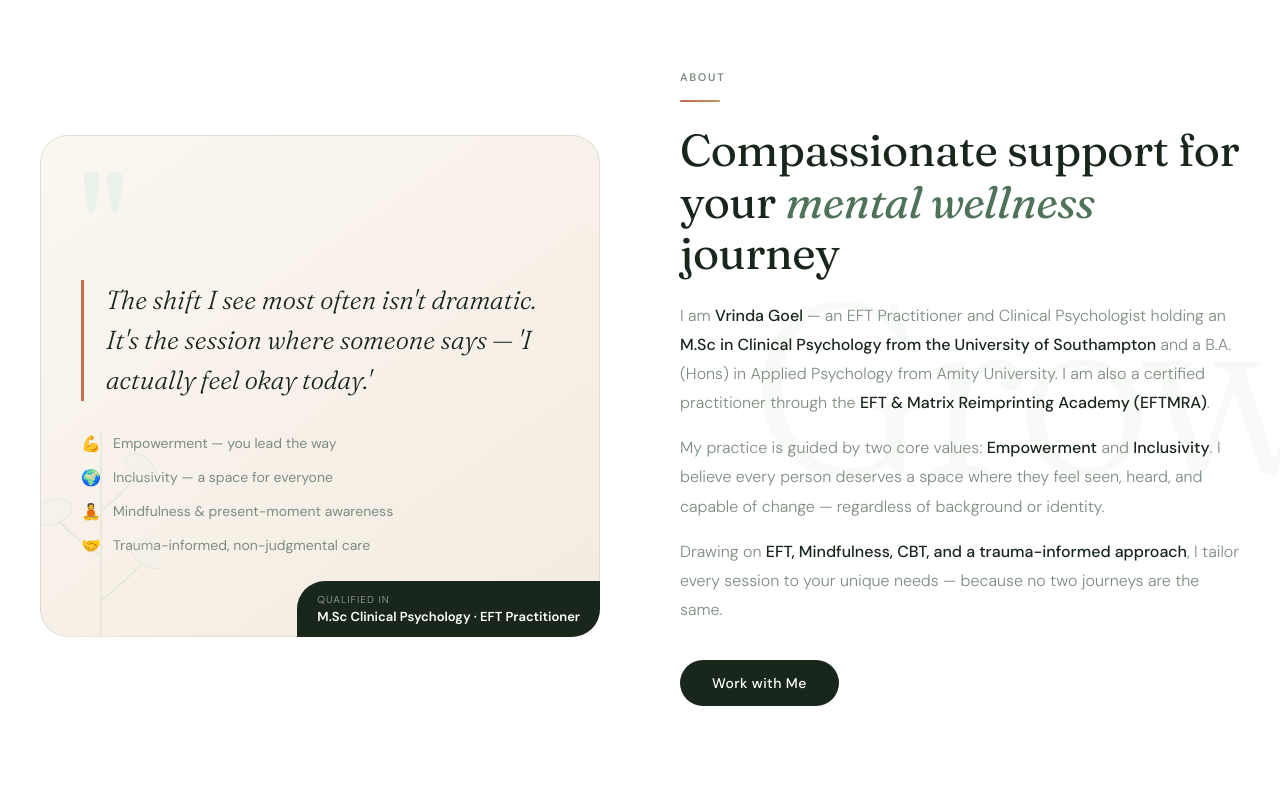
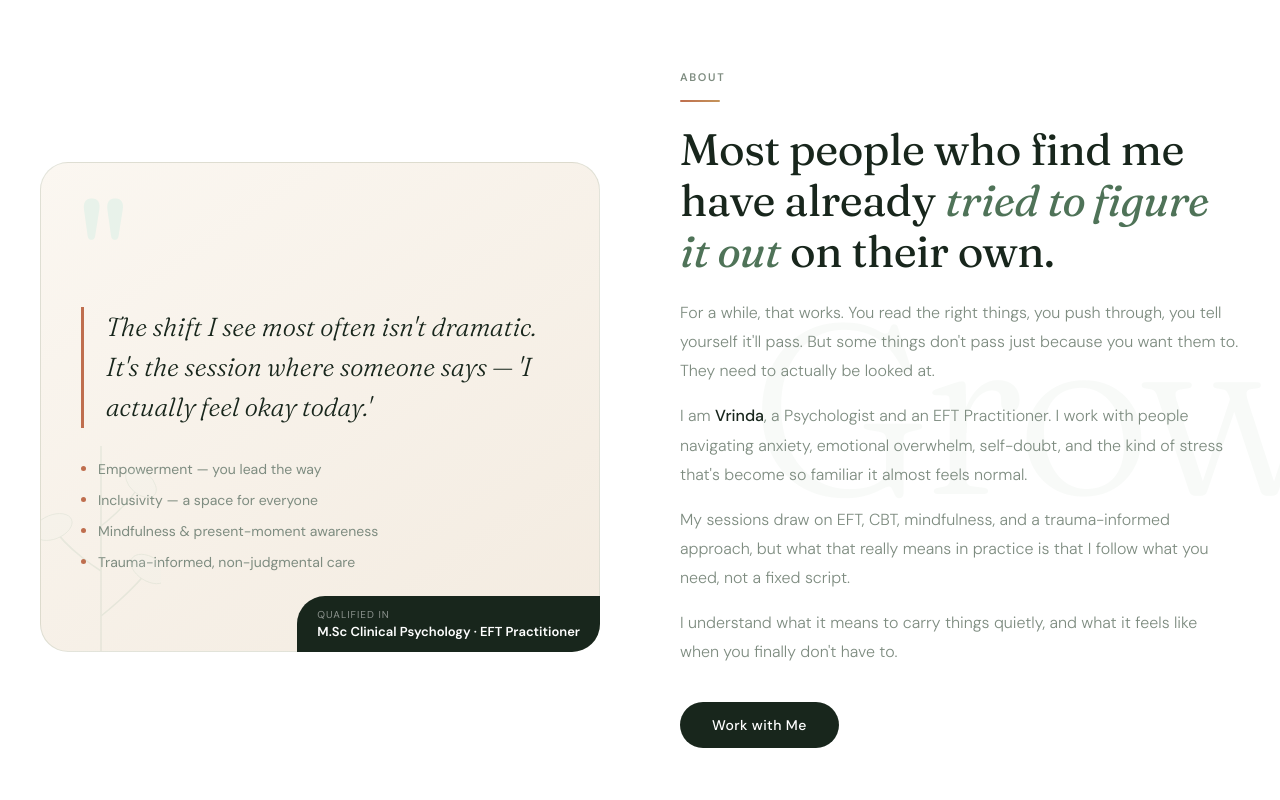
Before and after one commit to lakshhya-fyscal/healing-horizon, a React (Vite) app: page / in a window 1280 px wide. Shown: the part 900-1700 px from the top of the page. Built offline with nearby package versions, Linux system fonts and the light colour scheme.

Commit message:
Update about section copy and remove emojis from bullet points

```diff
--- a/src/App.jsx
+++ b/src/App.jsx
@@ -657,14 +657,14 @@ function About() {
 
               <div style={{ display: "flex", flexDirection: "column", gap: 13 }}>
                 {[
-                  { icon: "💪", text: "Empowerment — you lead the way" },
-                  { icon: "🌍", text: "Inclusivity — a space for everyone" },
-                  { icon: "🧘", text: "Mindfulness & present-moment awareness" },
-                  { icon: "🤝", text: "Trauma-informed, non-judgmental care" },
-                ].map((item, i) => (
+                  "Empowerment — you lead the way",
+                  "Inclusivity — a space for everyone",
+                  "Mindfulness & present-moment awareness",
+                  "Trauma-informed, non-judgmental care",
+                ].map((text, i) => (
                   <div key={i} style={{ display: "flex", alignItems: "center", gap: 12 }}>
-                    <span style={{ fontSize: 16 }}>{item.icon}</span>
-                    <span style={{ fontFamily: B, fontSize: 14, color: MUTED }}>{item.text}</span>
+                    <div style={{ width: 5, height: 5, borderRadius: "50%", background: TERRA, flexShrink: 0 }} />
+                    <span style={{ fontFamily: B, fontSize: 14, color: MUTED }}>{text}</span>
                   </div>
                 ))}
               </div>
@@ -686,29 +686,29 @@ function About() {
             <span className="section-label">About</span>
             <div className="rule" />
             <h2 style={{
-              fontFamily: D, fontSize: "clamp(30px, 3.5vw, 48px)",
+              fontFamily: D, fontSize: "clamp(26px, 3.5vw, 44px)",
               fontWeight: 400, color: FOREST, lineHeight: 1.15,
               marginBottom: 22, letterSpacing: "-0.5px",
             }}>
-              Compassionate support for your{" "}
-              <em style={{ fontStyle: "italic", color: SAGE }}>mental wellness</em>{" "}journey
+              Most people who find me have already{" "}
+              <em style={{ fontStyle: "italic", color: SAGE }}>tried to figure it out</em>{" "}on their own.
             </h2>
 
             <p style={{ fontFamily: B, fontSize: 16, color: MUTED, lineHeight: 1.82, marginBottom: 16, fontWeight: 300 }}>
-              I am <strong style={{ color: FOREST, fontWeight: 500 }}>Vrinda Goel</strong> — an EFT Practitioner and Clinical
-              Psychologist holding an <strong style={{ color: FOREST, fontWeight: 500 }}>M.Sc in Clinical Psychology from the
-              University of Southampton</strong> and a B.A. (Hons) in Applied Psychology from Amity University. I am also a
-              certified practitioner through the <strong style={{ color: FOREST, fontWeight: 500 }}>EFT & Matrix Reimprinting
-              Academy (EFTMRA)</strong>.
+              For a while, that works. You read the right things, you push through, you tell yourself it'll pass. But some things
+              don't pass just because you want them to. They need to actually be looked at.
             </p>
             <p style={{ fontFamily: B, fontSize: 16, color: MUTED, lineHeight: 1.82, marginBottom: 16, fontWeight: 300 }}>
-              My practice is guided by two core values: <strong style={{ color: FOREST, fontWeight: 500 }}>Empowerment</strong> and{" "}
-              <strong style={{ color: FOREST, fontWeight: 500 }}>Inclusivity</strong>. I believe every person deserves a space where
-              they feel seen, heard, and capable of change — regardless of background or identity.
+              I am <strong style={{ color: FOREST, fontWeight: 500 }}>Vrinda</strong>, a Psychologist and an EFT Practitioner.
+              I work with people navigating anxiety, emotional overwhelm, self-doubt, and the kind of stress that's become so
+              familiar it almost feels normal.
+            </p>
+            <p style={{ fontFamily: B, fontSize: 16, color: MUTED, lineHeight: 1.82, marginBottom: 16, fontWeight: 300 }}>
+              My sessions draw on EFT, CBT, mindfulness, and a trauma-informed approach, but what that really means in practice
+              is that I follow what you need, not a fixed script.
             </p>
             <p style={{ fontFamily: B, fontSize: 16, color: MUTED, lineHeight: 1.82, marginBottom: 36, fontWeight: 300 }}>
-              Drawing on <strong style={{ color: FOREST, fontWeight: 500 }}>EFT, Mindfulness, CBT, and a trauma-informed
-              approach</strong>, I tailor every session to your unique needs — because no two journeys are the same.
+              I understand what it means to carry things quietly, and what it feels like when you finally don't have to.
             </p>
             <a href="#contact" className="btn-primary">Work with Me</a>
           </div>
@@ -813,7 +813,7 @@ function WhatIsEFT() {
             </p>
           </div>
           <div style={{ display: "flex", flexWrap: "wrap", gap: 9, flex: 1, minWidth: 280 }}>
-            {["Anxiety & Stress", "Trauma & PTSD", "Phobias", "Depression", "Grief & Loss", "Self-Esteem", "Relationship Issues", "Performance Blocks", "Chronic Pain"].map((tag, i) => (
+            {["Anxiety & Stress", "Trauma & PTSD", "Depression", "Self-Esteem", "Performance Blocks", "Chronic Pain"].map((tag, i) => (
               <span key={i} style={{
                 background: "rgba(255,255,255,0.08)", color: "rgba(255,255,255,0.82)",
                 fontFamily: B, fontSize: 13, fontWeight: 400,
```
